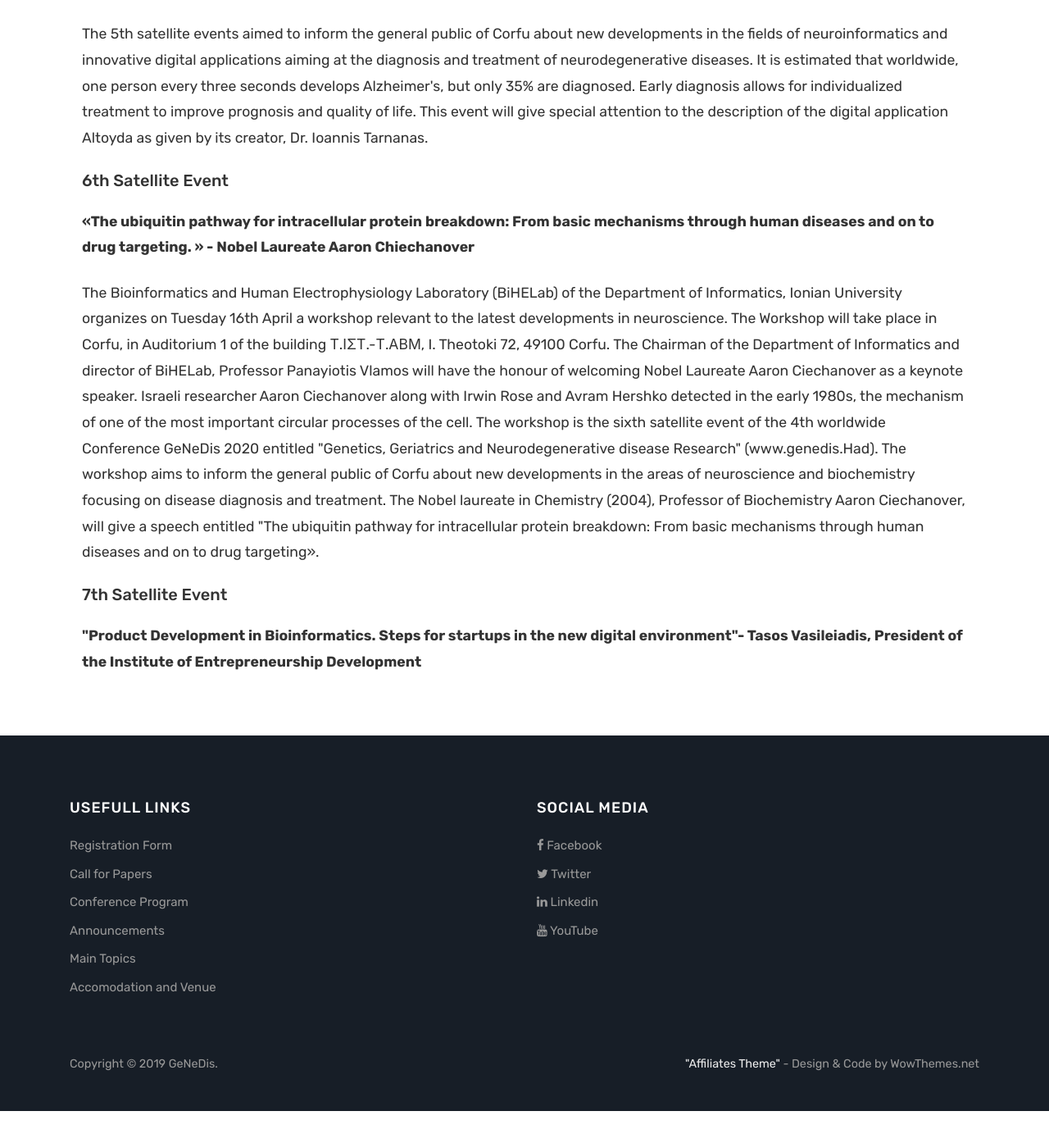
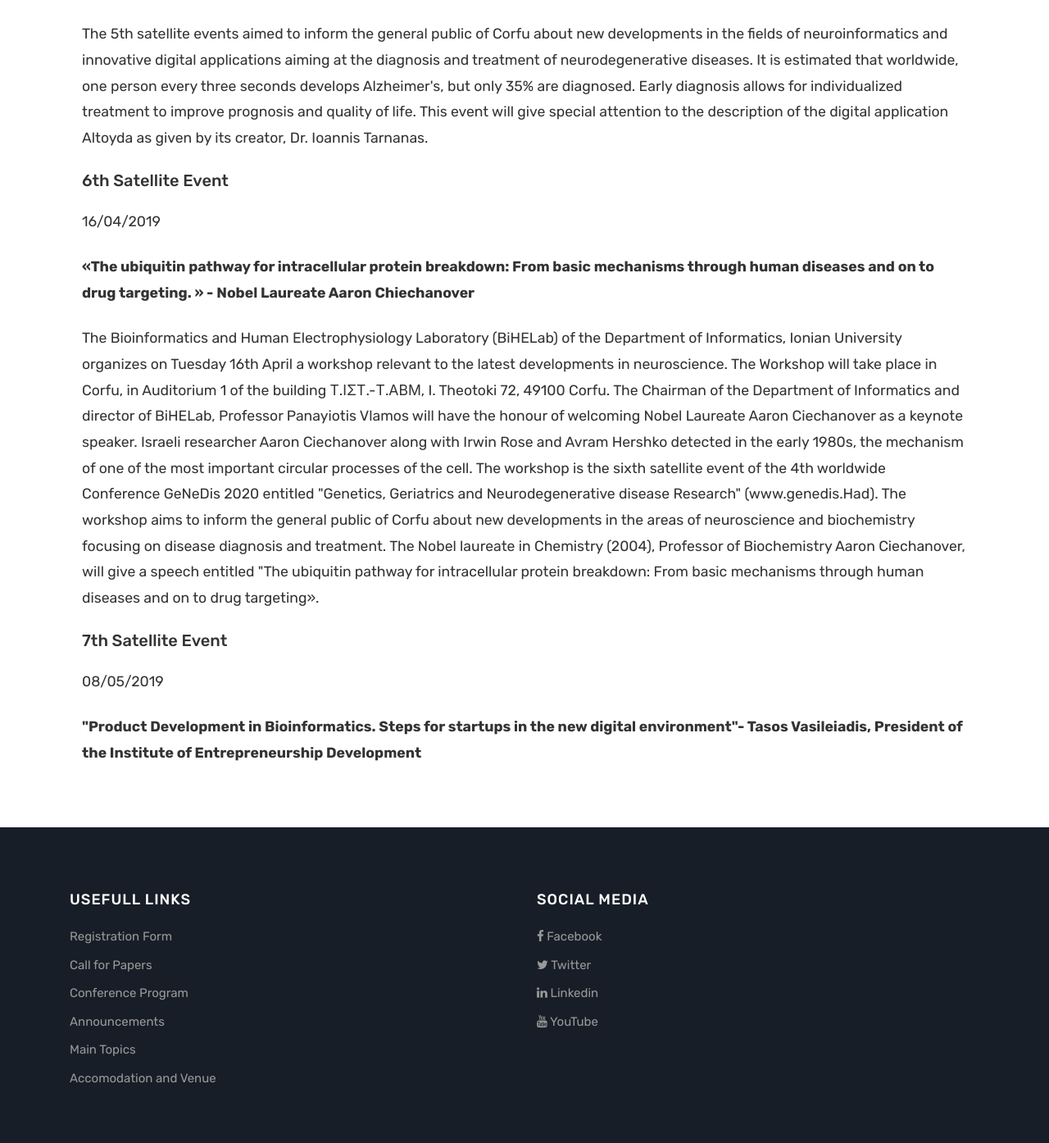
Before and after one commit to Covide-1797/genedis, a Jekyll site: the page built from pages/satellite-events.html, in a window 1280 px wide and 1400 px high, scrolled down 1755 px. Shown: the top 1394 px of the window at 82% size. Built offline with Jekyll 4.4.1, drawn with Linux system fonts in a browser that asks for light colours; before the commit the page ends 3110 px from its top, so only the background shows below that.

Commit message:
Update satellite-events.html

```diff
--- a/pages/satellite-events.html
+++ b/pages/satellite-events.html
@@ -70,6 +70,9 @@ title: Satellite events
             <div class="card-body">
                 <h5 class="card-title">6th Satellite Event</h5>
                 <p class="card-text">
+                      <p>
+                        16/04/2019
+                    </p>
                     <p>
                         <strong>«The ubiquitin pathway for intracellular protein breakdown: From basic mechanisms through human diseases and on to drug targeting. » - Nobel Laureate Aaron Chiechanover </strong>
                     </p>
@@ -82,6 +85,9 @@ title: Satellite events
                 <h5 class="card-title">7th Satellite Event</h5>
                 <p class="card-text">
                      <p>
+                         08/05/2019
+                    </p>
+                    <p>
                         <strong> "Product Development in Bioinformatics. Steps for startups in the new digital environment"- Tasos Vasileiadis, President of the Institute of Entrepreneurship Development </strong>
                 </p>
             </div>
```
